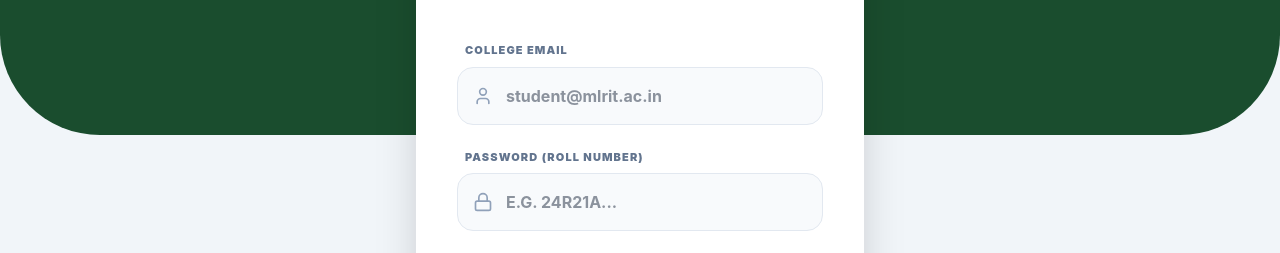
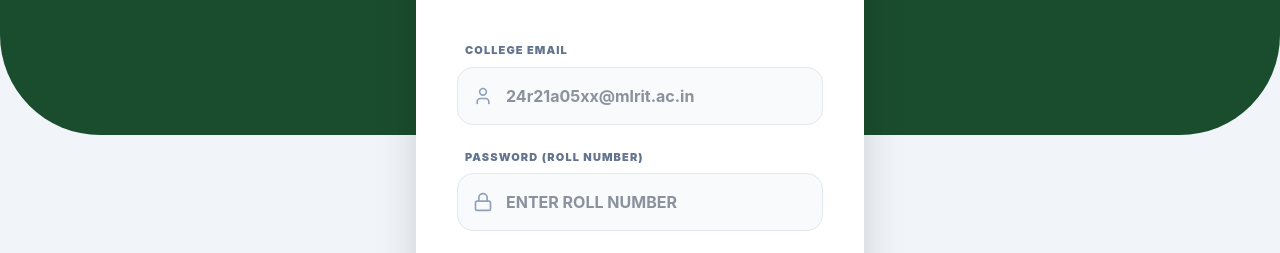
Before and after one commit to Pavan2coder/mlrit-counseling-portal, a React (Vite) app in the folder frontend/: page /login in a window 1280 px wide. Shown: the part 265-518 px from the top of the page. Built offline with nearby package versions, Linux system fonts and the light colour scheme.

Commit message:
Final login fix for production

```diff
--- a/frontend/src/pages/Login.jsx
+++ b/frontend/src/pages/Login.jsx
@@ -10,6 +10,7 @@ export default function Login() {
   const navigate = useNavigate();
 
   // 🌍 YOUR LIVE BACKEND URL (From Render)
+  // This ensures your site works on the internet, not just your local laptop.
   const API_URL = "https://mlrit-counseling-portal.onrender.com";
 
   const handleLogin = async (e) => {
@@ -17,43 +18,50 @@ export default function Login() {
     const toastId = toast.loading("Verifying credentials...");
 
     try {
-      // 🚀 Now connecting to the live cloud database!
+      // 🚀 Connecting to the live Render cloud server
       const response = await axios.post(`${API_URL}/api/auth/login`, {
         email: email.trim(),
-        password: password.trim().toUpperCase()
+        password: password.trim().toUpperCase() // Roll numbers are usually uppercase
       });
 
-      // Saving session data
+      // Saving student session data in the browser's storage
       localStorage.setItem('studentHtNo', response.data.student.htNo);
       localStorage.setItem('studentName', response.data.student.name);
 
       toast.success(`Welcome back, ${response.data.student.name}!`, { id: toastId });
+
+      // Redirecting to your dashboard
       navigate('/dashboard');
 
     } catch (error) {
       console.error("Login Error:", error);
-      const message = error.response?.data?.message || "Invalid Email or Roll Number! ❌";
+
+      // If the server is "sleeping" (Render Free Tier), this helps the user understand
+      const message = error.response?.data?.message || "Server is waking up... Please wait 30 seconds and try again! ⏳";
       toast.error(message, { id: toastId });
     }
   };
 
   return (
     <div className="min-h-screen bg-slate-100 flex items-center justify-center p-4">
-      {/* Green Header Accent */}
+      {/* Decorative Green Header Background */}
       <div className="absolute top-0 left-0 w-full h-[400px] bg-[#1a4d2e] rounded-b-[100px] z-0"></div>
 
       <div className="bg-white max-w-md w-full p-10 rounded-[40px] relative z-10 shadow-2xl animate-fade-in border border-white">
 
-        {/* Logo Branding */}
+        {/* Branding Section */}
         <div className="flex flex-col items-center mb-10">
           <div className="bg-white p-4 rounded-2xl shadow-lg mb-6 flex items-center justify-center w-32 h-20">
             <img src="/mlrit-logo.png" alt="MLRIT Logo" className="max-h-full object-contain" />
           </div>
           <h1 className="text-3xl font-black text-slate-800 text-center uppercase tracking-tight">Student Portal</h1>
-          <p className="text-slate-400 font-medium text-xs mt-2 tracking-[0.2em] uppercase">Digital Counseling System</p>
+          <p className="text-slate-400 font-medium text-xs mt-2 tracking-[0.2em] uppercase text-center">
+            Digital Counseling System
+          </p>
         </div>
 
         <form onSubmit={handleLogin} className="space-y-6">
+          {/* Email Field */}
           <div className="space-y-2">
             <label className="text-[11px] font-black text-slate-500 uppercase tracking-widest ml-2 block">College Email</label>
             <div className="relative">
@@ -62,13 +70,14 @@ export default function Login() {
                 type="email"
                 value={email}
                 onChange={(e) => setEmail(e.target.value)}
-                placeholder="student@mlrit.ac.in"
+                placeholder="24r21a05xx@mlrit.ac.in"
                 className="w-full p-4 pl-12 rounded-2xl border border-slate-200 bg-slate-50 focus:bg-white focus:ring-4 focus:ring-green-500/10 focus:border-[#1a4d2e] outline-none transition-all text-slate-800 font-bold"
                 required
               />
             </div>
           </div>
 
+          {/* Password Field (Roll Number) */}
           <div className="space-y-2">
             <label className="text-[11px] font-black text-slate-500 uppercase tracking-widest ml-2 block">Password (Roll Number)</label>
             <div className="relative">
@@ -77,7 +86,7 @@ export default function Login() {
                 type="password"
                 value={password}
                 onChange={(e) => setPassword(e.target.value)}
-                placeholder="e.g. 24R21A..."
+                placeholder="Enter Roll Number"
                 className="w-full p-4 pl-12 rounded-2xl border border-slate-200 bg-slate-50 focus:bg-white focus:ring-4 focus:ring-green-500/10 focus:border-[#1a4d2e] outline-none uppercase transition-all text-slate-800 font-bold"
                 required
               />
@@ -89,7 +98,7 @@ export default function Login() {
           </button>
         </form>
 
-        {/* 🌟 THIS IS THE SECTION YOU WERE MISSING! */}
+        {/* 🌟 Signup Redirect Link */}
         <div className="mt-10 pt-6 border-t border-slate-100 text-center">
           <p className="text-slate-500 text-sm font-bold">Don't have an account yet?</p>
           <Link to="/signup" className="text-[#1a4d2e] font-black hover:underline mt-2 inline-block">
```
